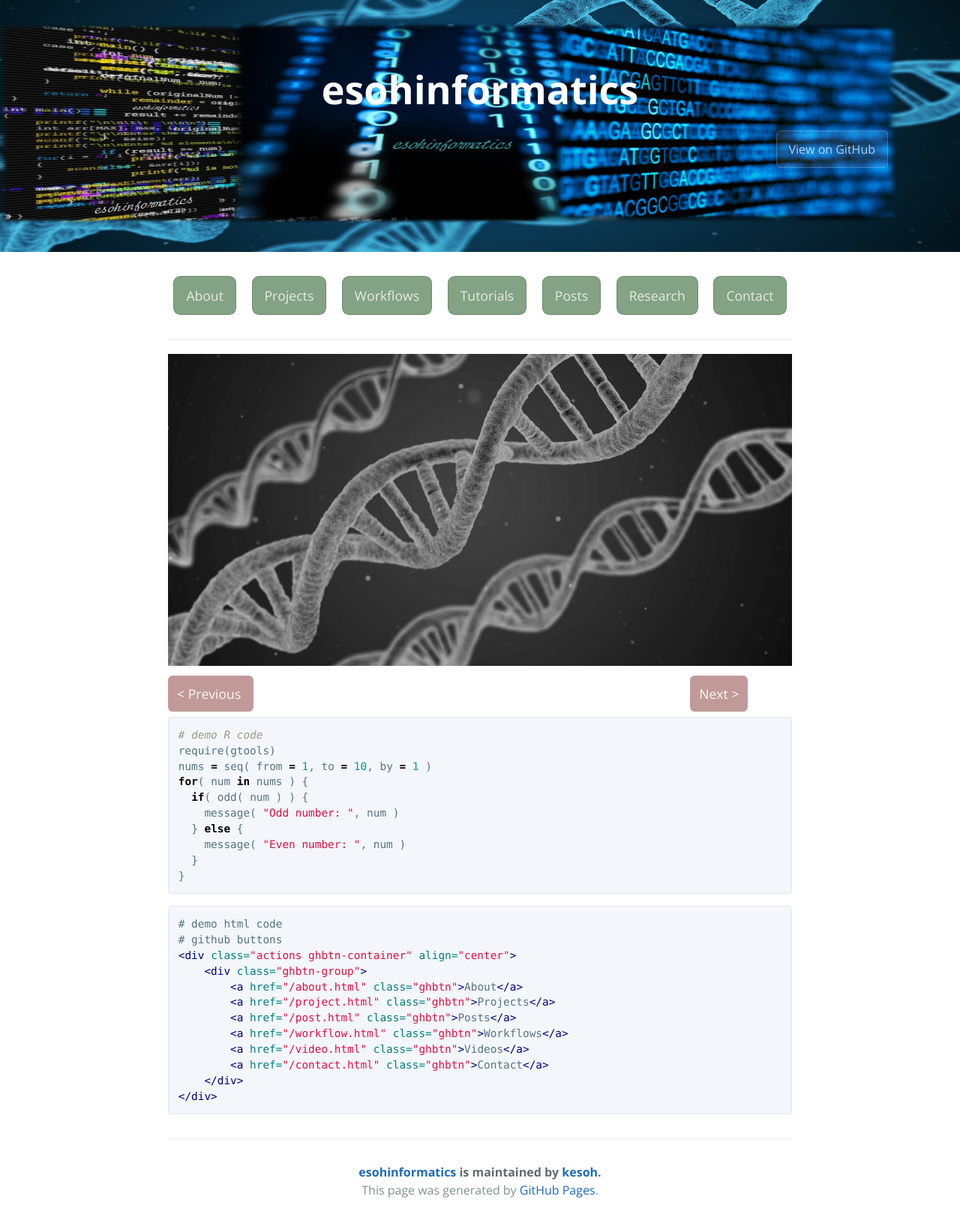
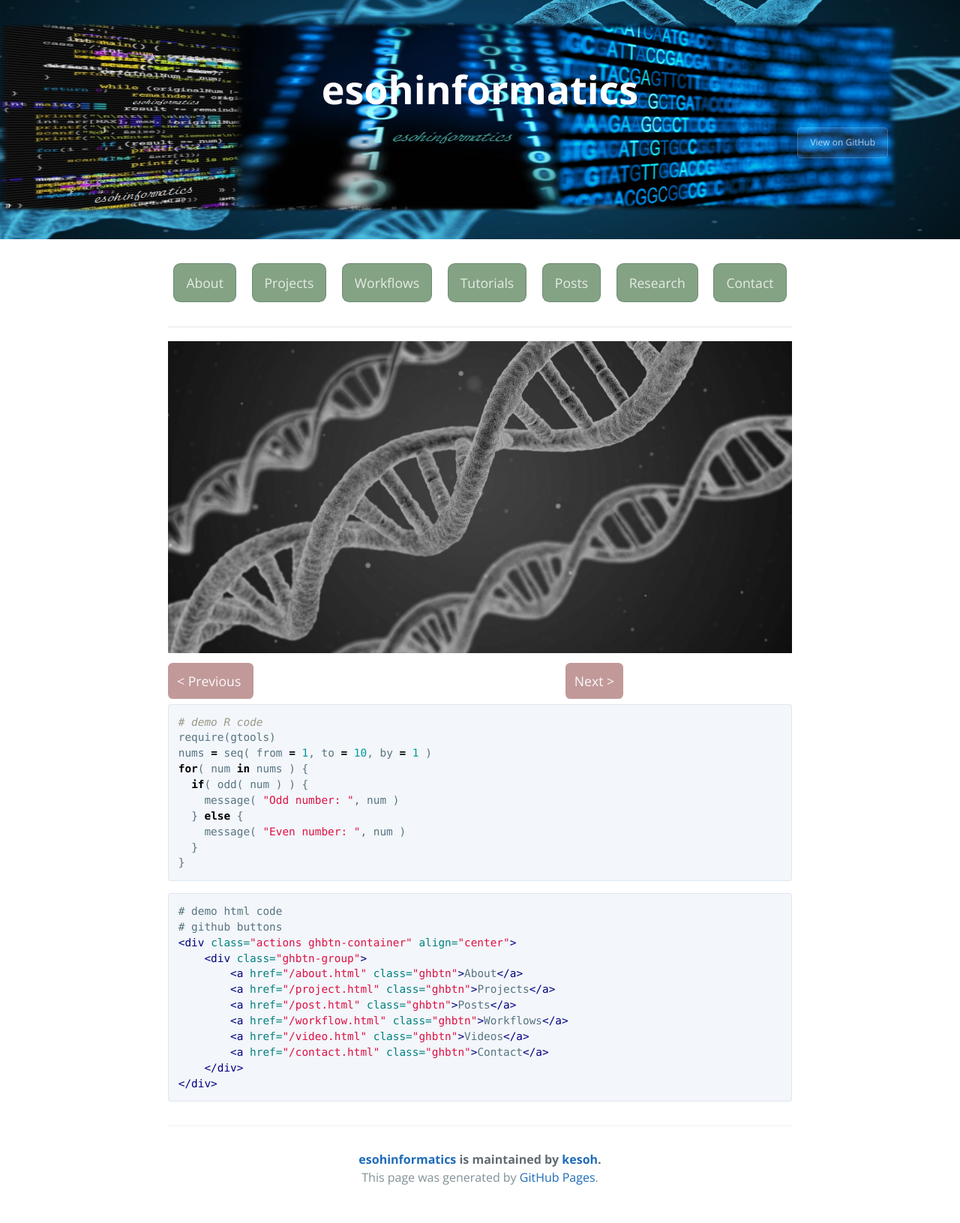
Before and after one commit to esohkevin/esohkevin.github.io, a Jekyll site: the page built from docs/index.md, in a window 1280 px wide. Shown: the whole page at 75% size. Built offline with Jekyll 4.4.1, drawn with Linux system fonts in a browser that asks for light colours; the repository's description, which GitHub fills in, is left out.

```diff
--- a/docs/_sass/jekyll-theme-cayman.scss
+++ b/docs/_sass/jekyll-theme-cayman.scss
@@ -29,7 +29,7 @@
   padding: 0;
   margin: 0;
   font-family: "Open Sans", "Helvetica Neue", Helvetica, Arial, sans-serif;
-  font-size: 16px;
+  font-size: 12px;
   line-height: 1.5;
   color: $body-text-color;
 }
@@ -84,7 +84,7 @@
   }
 
   @include large {
-    padding: 0.75rem 1rem;
+    padding: 0.65rem 1rem;
   }
 
   @include medium {
@@ -95,7 +95,7 @@
   @include small {
     display: block;
     width: 100%;
-    padding: 0.75rem;
+    padding: 0.65rem;
     font-size: 0.9rem;
 
     + .btn {
--- a/docs/index.md
+++ b/docs/index.md
@@ -25,7 +25,7 @@
   <span style="color: rgba(250, 250, 250, 1.0) ;background-color: rgba(100, 0, 0, 0.4); padding: 0.75rem; border-radius: 0.4rem; text-align: center; margin-right: 50%; " align="left">
     < Previous
   </span>
-  <span style="color: rgba(250, 250, 250, 1.0); background-color: rgba(100, 0, 0, 0.4); padding: 0.75rem; border-radius: 0.4rem; text-align: center; margin-left: 20%; margin-right: 0%;" align="right">
+  <span style="color: rgba(250, 250, 250, 1.0); background-color: rgba(100, 0, 0, 0.4); padding: 0.75rem; border-radius: 0.4rem; text-align: center; margin-left: 0%; margin-right: 0%;" align="right">
     Next >
   </span>
 </p>
```
